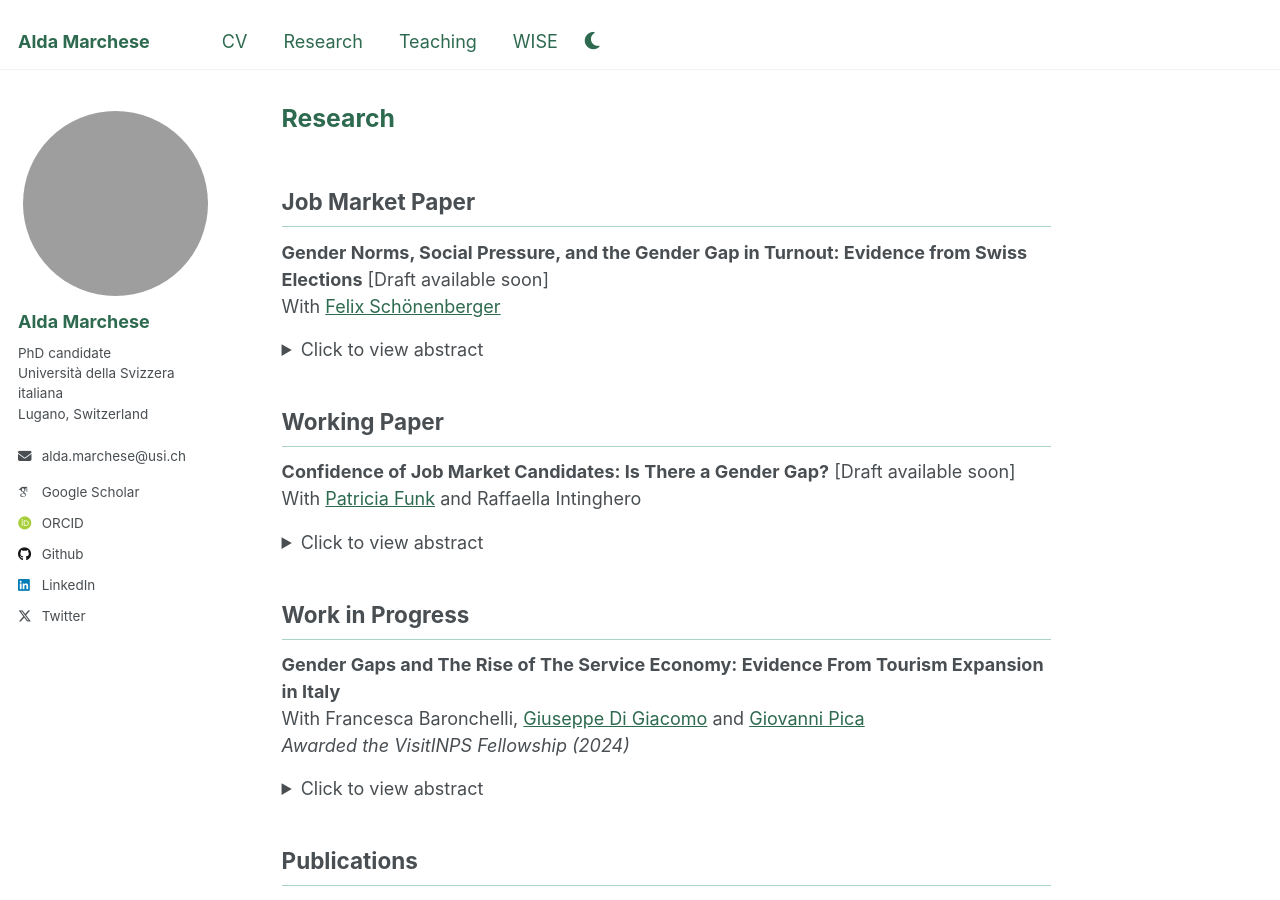
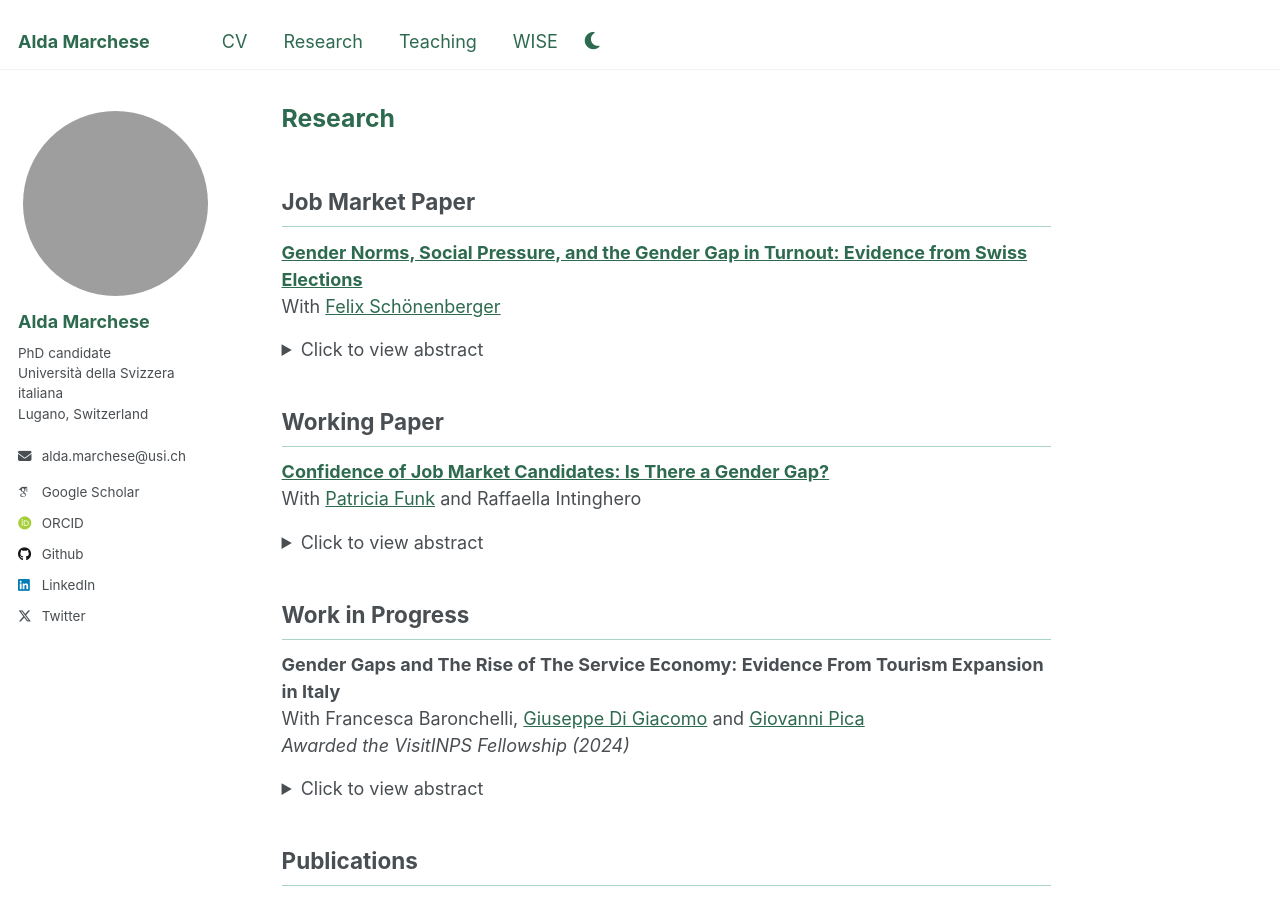
Before and after one commit to aldamarchese/aldamarchese.github.io, a Jekyll site: the page built from _pages/research.md, in a window 1280 px wide and 900 px high. Built offline with Jekyll 4.4.1, drawn with Linux system fonts in a browser that asks for light colours; some web fonts are replaced.

Commit message:
Link JMP and confidence paper on Research page, drop draft notes
Co-Authored-By: Claude Opus 5.5 <noreply@anthropic.com>

```diff
--- a/_pages/research.md
+++ b/_pages/research.md
@@ -8,7 +8,7 @@ redirect_from:
 ---
 ## Job Market Paper
 
-**Gender Norms, Social Pressure, and the Gender Gap in Turnout: Evidence from Swiss Elections** [Draft available soon]<br>
+[**Gender Norms, Social Pressure, and the Gender Gap in Turnout: Evidence from Swiss Elections**](https://drive.google.com/file/d/1WX4mkovcd7JW__Gh--q4mSwBzFz0A1Tc/view)<br>
 With [Felix Schönenberger](https://sites.google.com/view/felix-schoenenberger/home?authuser=0)
 <details>
 <summary>Click to view abstract</summary>
@@ -17,7 +17,7 @@ We provide evidence that conservative gender norms depress women's electoral par
 
 ## Working Paper
 
-**Confidence of Job Market Candidates: Is There a Gender Gap?** [Draft available soon]<br>
+[**Confidence of Job Market Candidates: Is There a Gender Gap?**](https://www.dropbox.com/scl/fi/4gtys7zgc2z6p6f167hkx/Marchese_Funk_Intinghero_confidence.pdf?rlkey=tcw9hmz1pmojpo91l139ujacq&dl=0)<br>
 With [Patricia Funk](https://sites.google.com/site/patriciafelicitasfunk/) and Raffaella Intinghero
 <details>
 <summary>Click to view abstract</summary>
```
